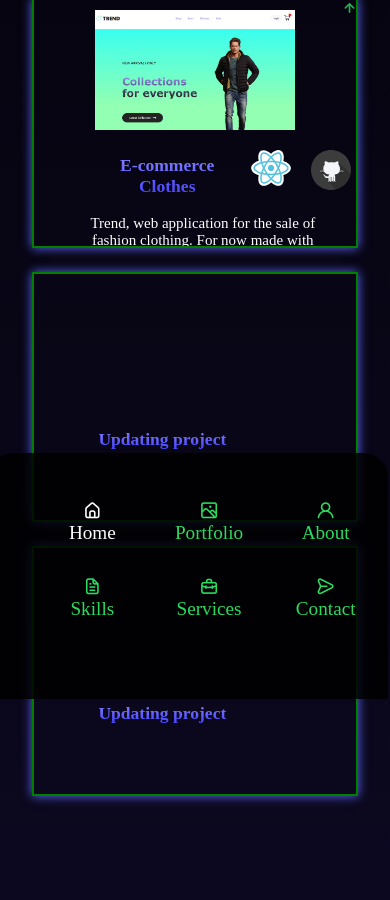
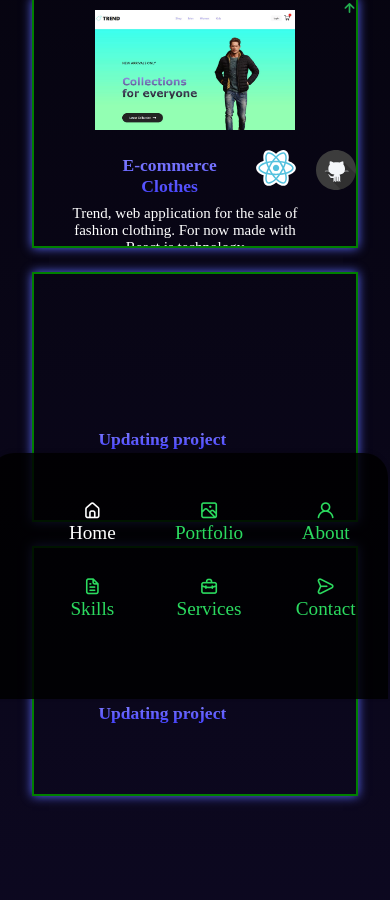
Before and after one commit to DontStopPrograming/portfolio2024, a React (Vite) app: page / in a window 390 px wide. Shown: the part 989-1889 px from the top of the page. Built offline with nearby package versions, Linux system fonts and the light colour scheme.

Commit message:
error fixed responsive 768 component Portfolio and img icon github

```diff
--- a/src/components/portfolio/Portfolio.jsx
+++ b/src/components/portfolio/Portfolio.jsx
@@ -30,7 +30,7 @@ export const Portfolio = () => {
           <div className='portfolio__title'>
             <h3> E-commerce Clothes</h3>
             <img src={reactImg} />
-            <img src={gitImg} />
+            <a className='portfolio__title__github' href='https://github.com/DontStopPrograming/e-commerce-clothing'> <img src={gitImg} /> </a>
           </div>
 
           <div className='portfolio__description'>
--- a/src/components/portfolio/portfolio.css
+++ b/src/components/portfolio/portfolio.css
@@ -92,6 +92,12 @@
     margin-top: 10px;
     width: 40px;
     height: 40px;
+}
+
+
+.portfolio__title__github:hover img {
+    filter: brightness(1.75);
+    -webkit-filter: brightness(1.75);
 }
 
 /* .portfolio__description img {
@@ -205,8 +211,8 @@
 
     .portfolio__description p {
 
-        padding: 0 40px;
-        margin: 0;
+        padding: 0 10%;
+        margin: -10px;
         width: 80%;
 
         color: #ffffff;
```
